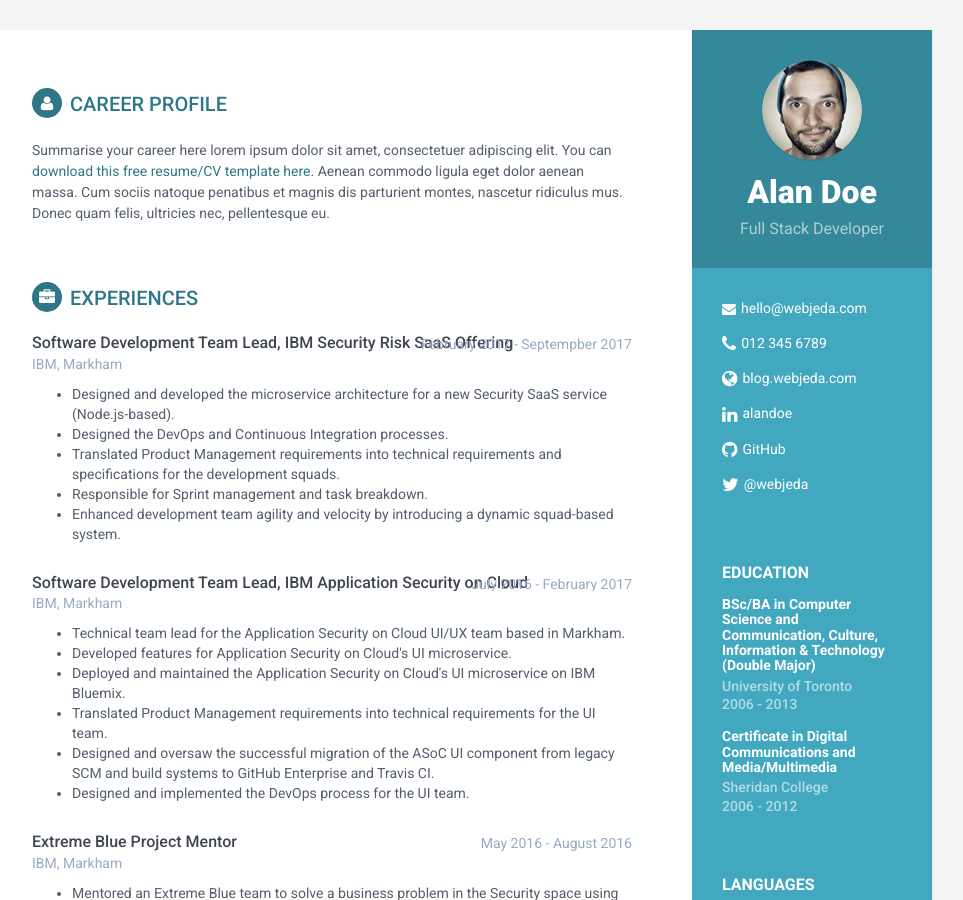
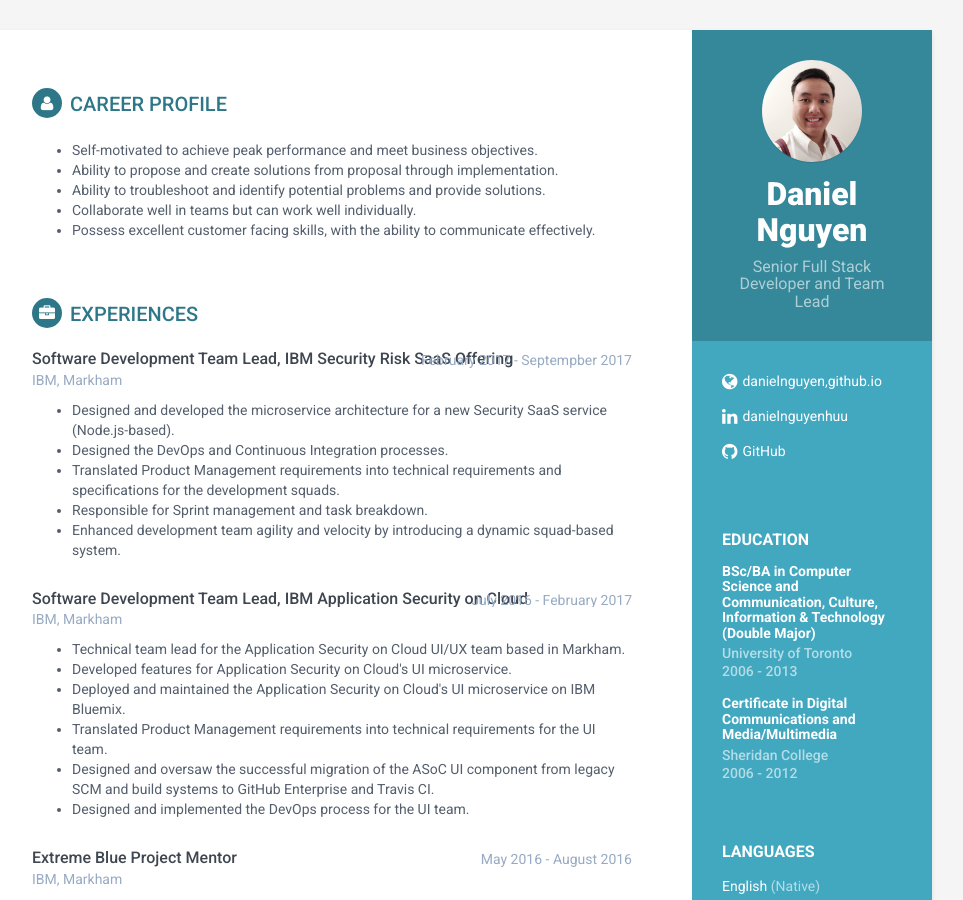
Before and after one commit to danielnguyen/danielnguyen.github.io, a Jekyll site: the page built from index.html, in a window 1280 px wide and 900 px high. Shown: the whole window, without its empty margins (188-1151 px from the left). Built offline with Jekyll 4.4.1, drawn with Linux system fonts in a browser that asks for light colours.

Commit message:
main profile updates

```diff
--- a/_config.yml
+++ b/_config.yml
@@ -4,6 +4,7 @@ url: 'http://webjeda.com'
 baseurl: '/online-cv' #change it according to your repository name
 
 # Enable one of these styles by removing #. Style will be applied only after restarting the build or serve.
+style: styles
 #style: styles-2
 #style: styles-3
 #style: styles-4
@@ -11,25 +12,27 @@ baseurl: '/online-cv' #change it according to your repository name
 #style: styles-6
 
 #Profile information
-name: Alan Doe
-tagline: Full Stack Developer
-pic: profile.png  #place a 100x100 picture inside /assets/images/ folder and provide the name of the file below
-summary: 'Summarise your career here lorem ipsum dolor sit amet, consectetuer adipiscing elit.
-You can <a href="#" target="_blank">download this free resume/CV template here</a>. Aenean
-commodo ligula eget dolor aenean massa. Cum sociis natoque penatibus et magnis dis parturient
-montes, nascetur ridiculus mus. Donec quam felis, ultricies nec, pellentesque eu.'
+name: Daniel Nguyen
+tagline: Senior Full Stack Developer and Team Lead
+pic: daniel-nguyen.jpg  #place a 100x100 picture inside /assets/images/ folder and provide the name of the file below
+summary: '<ul>
+<li>Self-motivated to achieve peak performance and meet business objectives.</li>
+<li>Ability to propose and create solutions from proposal through implementation.</li>
+<li>Ability to troubleshoot and identify potential problems and provide solutions.</li>
+<li>Collaborate well in teams but can work well individually.</li>
+<li>Possess excellent customer facing skills, with the ability to communicate effectively.</li>
+</ul>'
 
 #sidebar links
-email: hello@webjeda.com
-phone: 012 345 6789
-website: blog.webjeda.com #do not add http://
-linkedin: alandoe
-github: sharu725
-twitter: '@webjeda'
+# email: hello@webjeda.com
+# phone: 012 345 6789
+website: danielnguyen,github.io
+linkedin: danielnguyenhuu
+github: danielnguyen
 #Update all the sections by editing the files inside _data folder.
 
 # Tracker
-analytics: UA-83979019-1
+#analytics: UA-83979019-1
 
 # Build settings
 encoding: "utf-8"
```
Also changed, not shown: assets/images/daniel-nguyen.jpg (added), assets/images/online-cv-jekyll-theme-2.png (deleted), assets/images/online-cv-jekyll-theme.png (deleted), assets/images/online-cv-responsive-jekyll-theme.png (deleted), assets/images/profile.png (deleted).
